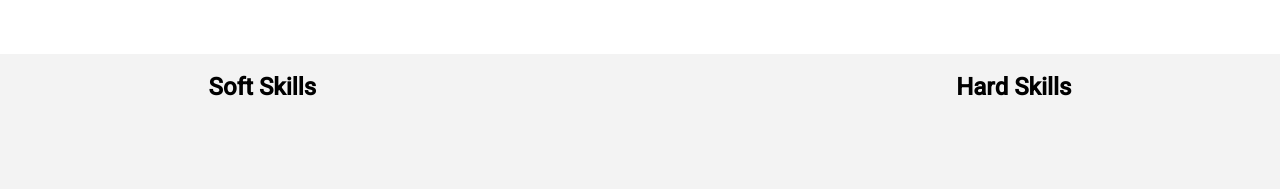
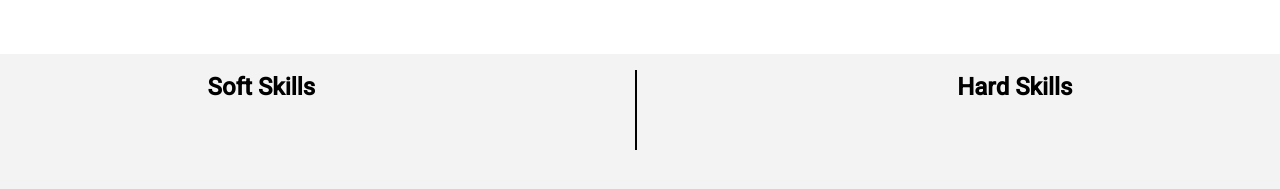
Before and after one commit to rogerch93/TOTVS-START, a plain HTML site: page index.html in a window 1280 px wide. Shown: the part 589-778 px from the top of the page. Drawn offline with Linux system fonts and the light colour scheme.

Commit message:
refatorando skills

```diff
--- a/index.html
+++ b/index.html
@@ -44,6 +44,8 @@
           <div class="soft">
             <h2>Soft Skills</h2>
           </div>
+          <div class="
+          divider"></div>
           <div class="hard">
             <h2>Hard Skills</h2>
           </div>
--- a/style.css
+++ b/style.css
@@ -110,10 +110,15 @@ body {
   padding: 1rem;
 }
 
-#skills .soft{
+#skills .title .soft{
   margin-right: 20rem;
 }
 
-#skills .hard{
+#skills .title .hard{
   margin-left: 20rem;
 }
+
+#skills .title .divider{
+  border: solid 1px;
+  height: 5rem;
+}
```
